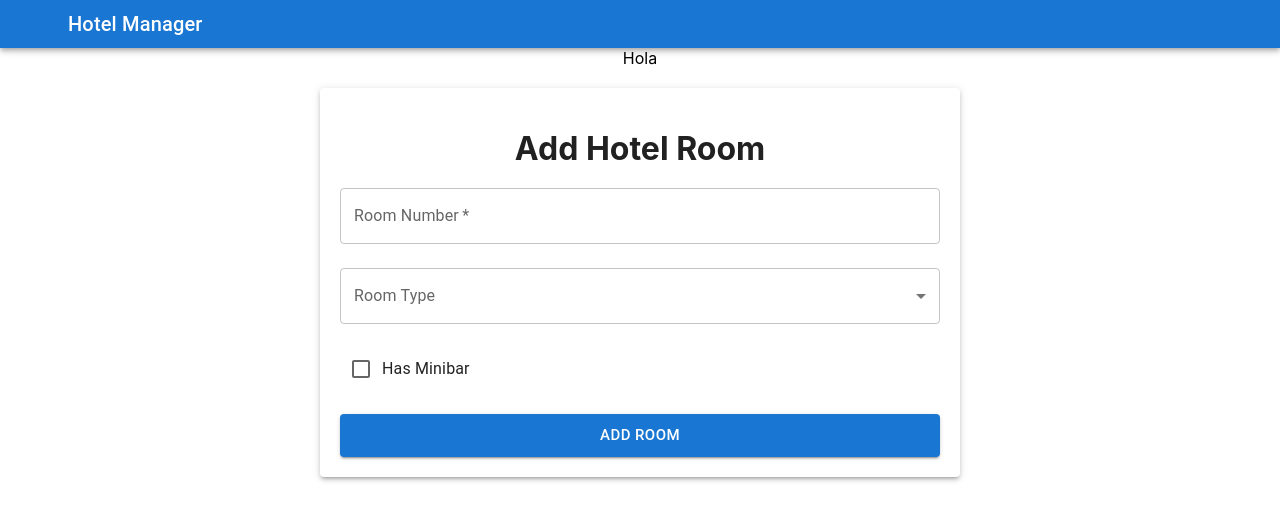
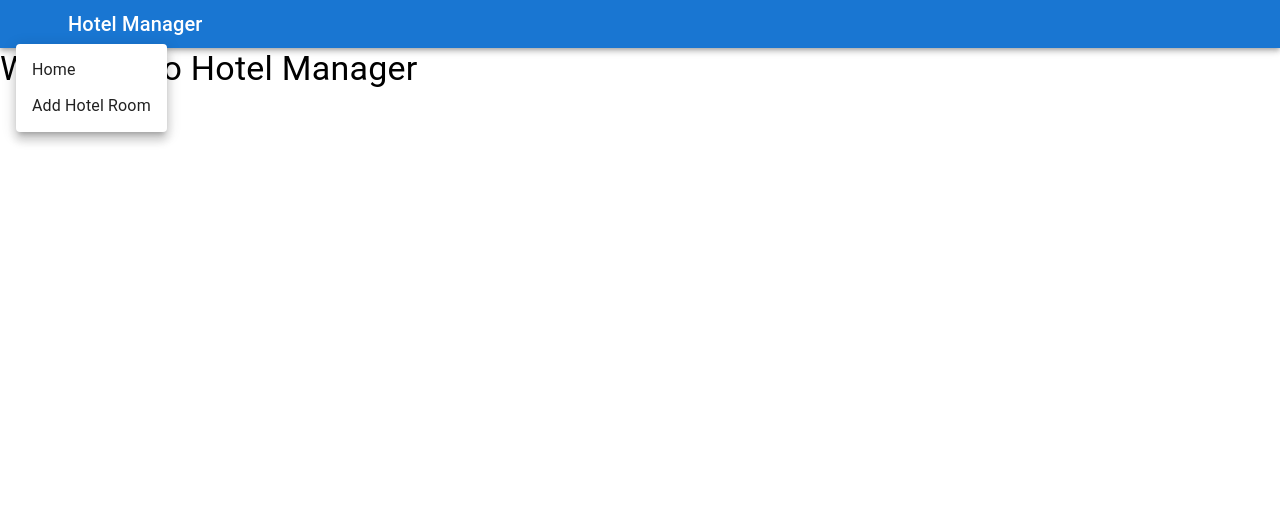
Before and after one commit to indalec/hotelmanager, a React (Create React App) app in the folder hotelmanager-frontend/: page / in a window 1280 px wide. Both pictures are taken after a click on the button "menu". Shown: the top 520 px of the page. Built offline with nearby package versions, Linux system fonts and the light colour scheme; some icons are missing.

Commit message:
feat: implement routing and navigation in the hotel manager app; add HomePage component and update Appbar with menu

```diff
--- a/hotelmanager-frontend/src/App.js
+++ b/hotelmanager-frontend/src/App.js
@@ -1,14 +1,23 @@
-import './App.css';
+import { BrowserRouter, Routes, Route } from 'react-router-dom';
 import Appbar from './components/Appbar';
-import AddHotelRoom from './components/AddHotelRoom';
+import routes from './routes';
 
 function App() {
   return (
-    <div className="App">
-<Appbar />
-Hola
-<AddHotelRoom />
-    </div>
+    <BrowserRouter>
+      <div className="App">
+        <Appbar />
+        <Routes>
+          {routes.map((route, index) => (
+            <Route
+              key={index}
+              path={route.path}
+              element={route.element}
+            />
+          ))}
+        </Routes>
+      </div>
+    </BrowserRouter>
   );
 }
 
--- a/hotelmanager-frontend/src/components/Appbar.js
+++ b/hotelmanager-frontend/src/components/Appbar.js
@@ -5,18 +5,54 @@ import Toolbar from '@mui/material/Toolbar';
 import Typography from '@mui/material/Typography';
 import IconButton from '@mui/material/IconButton';
 import MenuIcon from '@mui/icons-material/Menu';
+import Menu from '@mui/material/Menu';
+import MenuItem from '@mui/material/MenuItem';
+import { useNavigate } from 'react-router-dom';
 
 export default function Appbar() {
+  const [anchorEl, setAnchorEl] = React.useState(null);
+  const navigate = useNavigate();
+
+  const handleMenuOpen = (event) => {
+    setAnchorEl(event.currentTarget);
+  };
+
+  const handleMenuClose = () => {
+    setAnchorEl(null);
+  };
+
+  const handleNavigation = (path) => {
+    navigate(path);
+    handleMenuClose();
+  };
+
   return (
     <Box sx={{ flexGrow: 1 }}>
       <AppBar position="static">
         <Toolbar variant="dense">
-          <IconButton edge="start" color="inherit" aria-label="menu" sx={{ mr: 2 }}>
+          <IconButton
+            edge="start"
+            color="inherit"
+            aria-label="menu"
+            sx={{ mr: 2 }}
+            onClick={handleMenuOpen}
+          >
             <MenuIcon />
           </IconButton>
           <Typography variant="h6" color="inherit" component="div">
             Hotel Manager
           </Typography>
+
+          <Menu
+            anchorEl={anchorEl}
+            open={Boolean(anchorEl)}
+            onClose={handleMenuClose}
+          >
+            <MenuItem onClick={() => handleNavigation('/')}>Home</MenuItem>
+            <MenuItem onClick={() => handleNavigation('/add-hotel-room')}>
+              Add Hotel Room
+            </MenuItem>
+          </Menu>
         </Toolbar>
       </AppBar>
     </Box>
--- /dev/null
+++ b/hotelmanager-frontend/src/components/HomePage.js
@@ -0,0 +1,9 @@
+import { Typography } from '@mui/material';
+
+export default function HomePage() {
+  return (
+    <Typography variant="h4" component="h1" gutterBottom>
+      Welcome to Hotel Manager
+    </Typography>
+  );
+}
--- /dev/null
+++ b/hotelmanager-frontend/src/routes.js
@@ -0,0 +1,20 @@
+import { Navigate } from 'react-router-dom';
+import AddHotelRoom from './components/AddHotelRoom';
+import HomePage from './components/HomePage';
+
+const routes = [
+  {
+    path: '/',
+    element: <HomePage />,
+  },
+  {
+    path: '/add-hotel-room',
+    element: <AddHotelRoom />,
+  },
+  {
+    path: '*',
+    element: <Navigate to="/" />,
+  },
+];
+
+export default routes;
```
